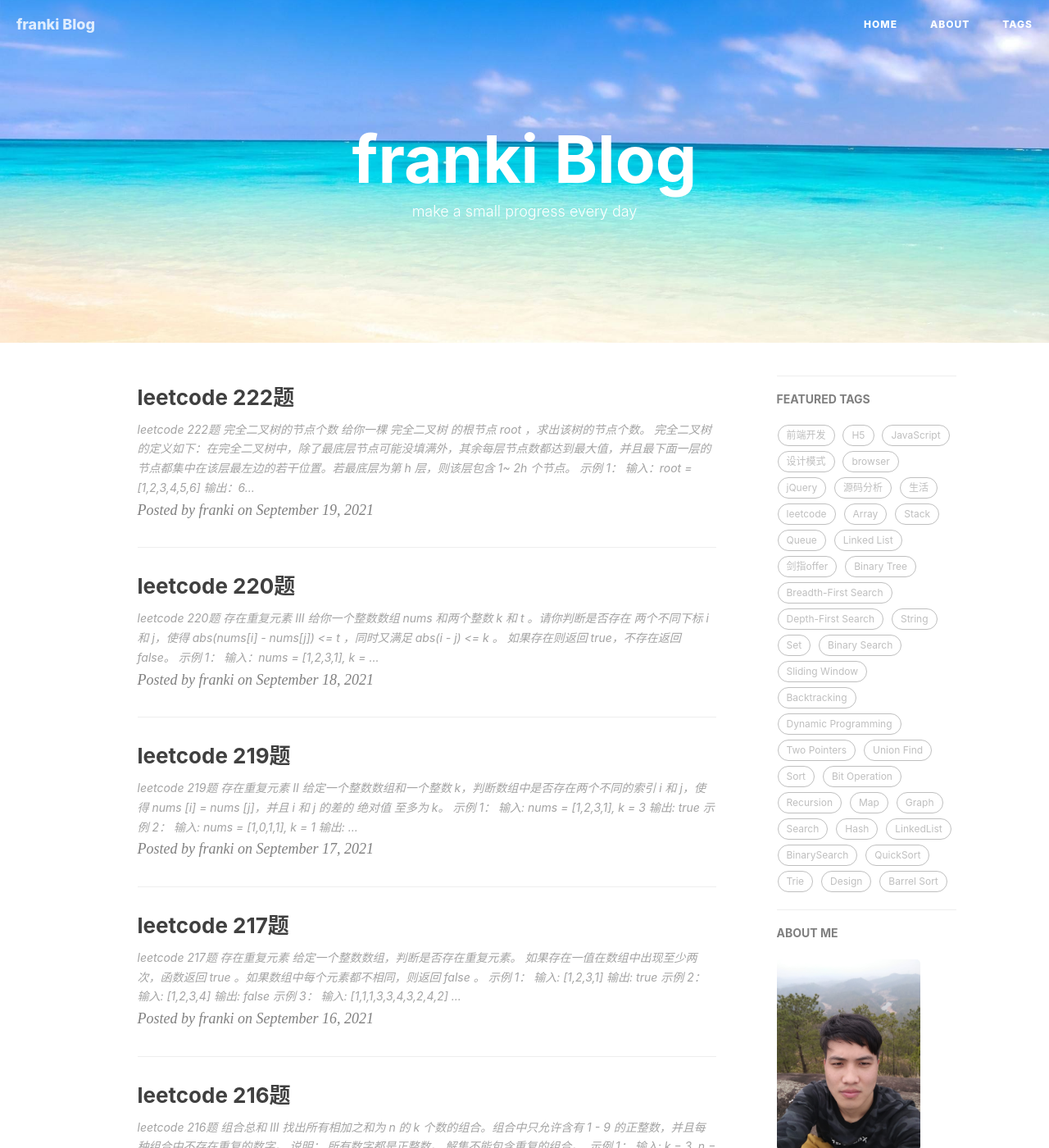
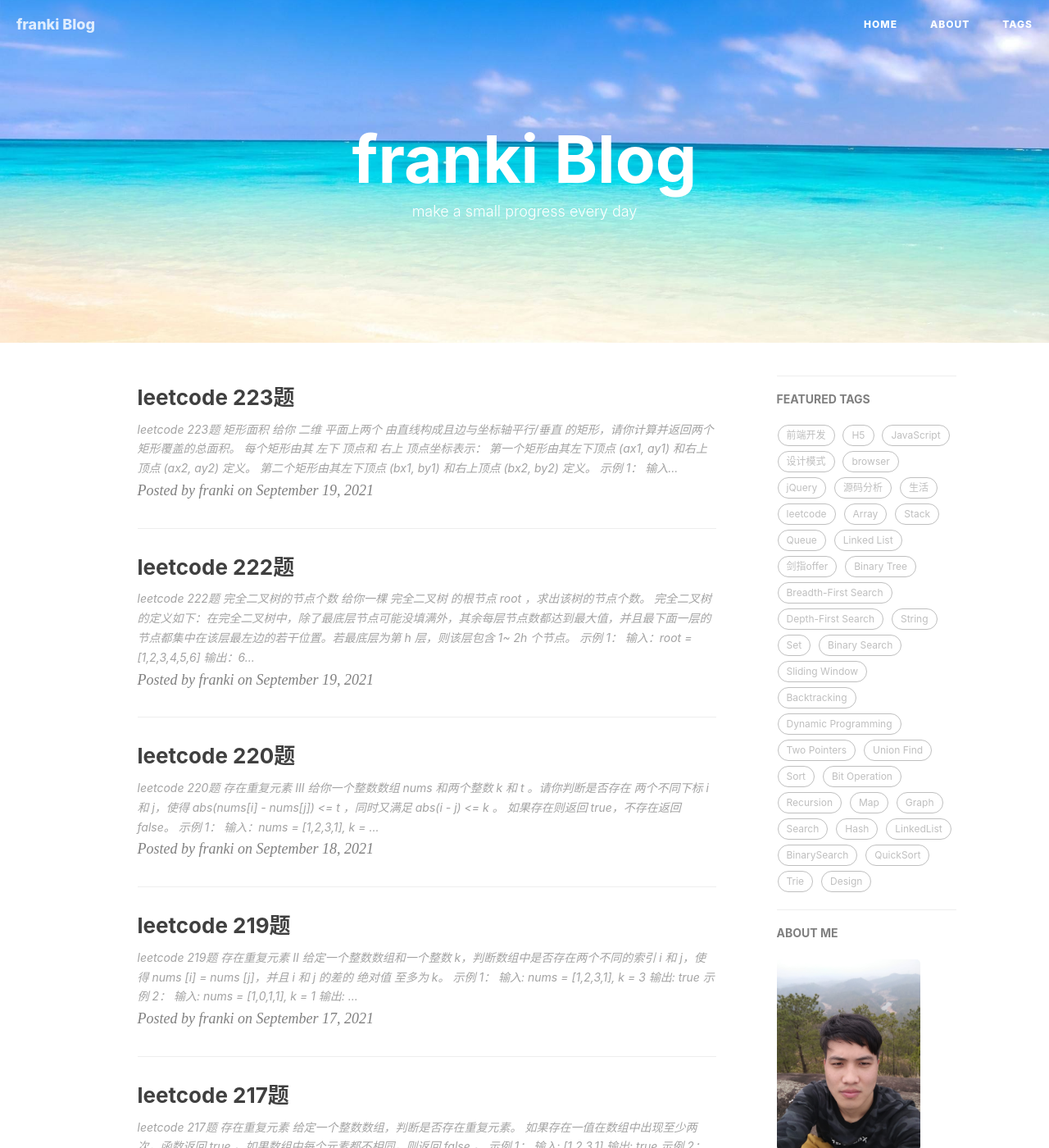
Before and after one commit to NikFranki/NikFranki.github.io, a Jekyll site: the page built from index.html, in a window 1280 px wide and 1400 px high. Shown: the whole window at 82% size. Built offline with Jekyll 4.4.1, drawn with Linux system fonts in a browser that asks for light colours; nearby versions of some CDN libraries; the list of posts is cut into pages by our own code; comment, search, counter and statistics services are not loaded; some of the changed text lies outside the part shown.

Commit message:
feat: add leetcode 223

````diff
--- a/_posts/2021-09-19-leetcode222.md
+++ b/_posts/2021-09-19-leetcode222.md
@@ -7,7 +7,8 @@ author:     "franki"
 catalog: true
 tags:
     - leetcode
-    - Barrel Sort
+    - Binary Tree
+    - Breadth-First Search
 ---
 
 ## leetcode 222题 完全二叉树的节点个数
--- /dev/null
+++ b/_posts/2021-09-20-leetcode223.md
@@ -0,0 +1,71 @@
+---
+layout:     post
+title:      "leetcode 223题"
+subtitle:   ""
+date:       2021-09-19
+author:     "franki"
+catalog: true
+tags:
+    - leetcode
+---
+
+## leetcode 223题 矩形面积
+
+给你 二维 平面上两个 由直线构成且边与坐标轴平行/垂直 的矩形，请你计算并返回两个矩形覆盖的总面积。
+
+每个矩形由其 左下 顶点和 右上 顶点坐标表示：
+
+第一个矩形由其左下顶点 (ax1, ay1) 和右上顶点 (ax2, ay2) 定义。
+第二个矩形由其左下顶点 (bx1, by1) 和右上顶点 (bx2, by2) 定义。
+
+示例 1：
+
+```bash
+输入：ax1 = -3, ay1 = 0, ax2 = 3, ay2 = 4, bx1 = 0, by1 = -1, bx2 = 9, by2 = 2
+输出：45
+```
+
+示例 2：
+
+```bash
+输入：ax1 = -2, ay1 = -2, ax2 = 2, ay2 = 2, bx1 = -2, by1 = -2, bx2 = 2, by2 = 2
+输出：16
+```
+
+### 思路
+
+先求出两个矩形的面积，再计算重叠矩形的面积，相减就是结果
+
+### 代码
+
+```js
+// Input: A = -3, B = 0, C = 3, D = 4, E = 0, F = -1, G = 9, H = 2
+// {[-3, 0] [3, 4]} {[0, -1], [9, 2]}
+
+function computeArea(A, B, C, D, E, F, G, H) {
+  const x0 = Math.max(A, E);
+  const y0 = Math.max(B, F);
+  const x1 = Math.min(C, G);
+  const y1 = Math.min(D, H);
+  const area1 = calArea(A, B, C, D);
+  const area2 = calArea(E, F, G, H);
+  const area3 = calArea(x0, y0, x1, y1);
+  return (area1 + area2) - area3;
+}
+
+function calArea(x0, y0, x1, y1) {
+  const l = Math.abs(x1 - x0);
+  const h = Math.abs(y1 - y0);
+
+  if (l <= 0 || h <= 0) {
+    return 0;
+  }
+
+  return l * h;
+}
+```
+
+### 复杂度分析
+
+- 时间复杂度：O(N)
+- 空间复杂度：O(1)
````
